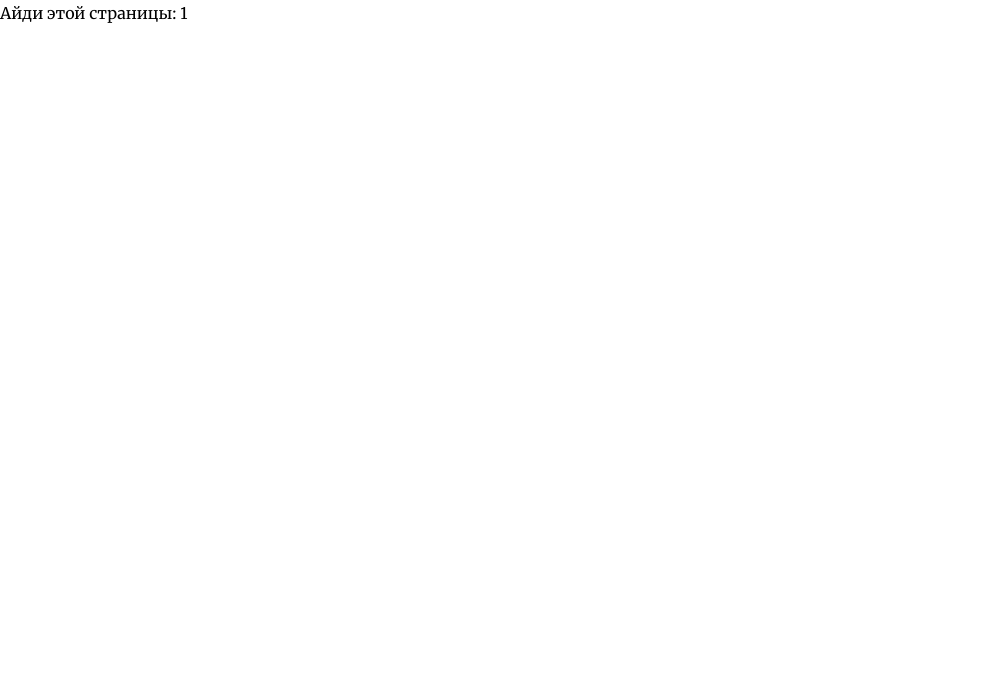
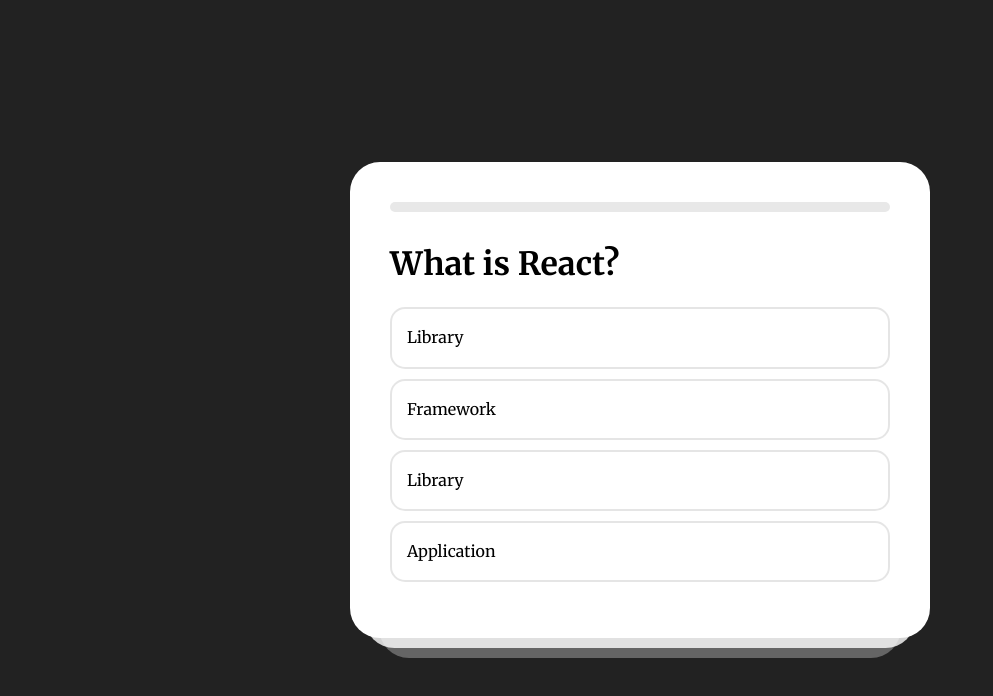
Before and after one commit to ZolloQ/historyrussia-app, a React (Vite) app: page /card/1/quiz in a window 1280 px wide. Shown: the top 696 px of the page, without its empty margins (0-993 px from the left). Built offline with nearby package versions, Linux system fonts and the light colour scheme.

Commit message:
Обновление Quiz

```diff
--- /dev/null
+++ b/src/components/Game/Game.module.scss
@@ -0,0 +1,62 @@
+.quiz{
+	.progress {
+		height: 10px;
+		border-radius: 30px;
+		background-color: rgb(232, 232, 232);
+		margin-bottom: 25px;
+		&__inner {
+			height: 100%;
+			border-radius: 30px;
+			width: 80%;
+			background: rgb(18, 231, 48);
+			transition: all 0.3s ease-in-out;
+			background: linear-gradient(90deg, rgba(18, 231, 48, 1) 0%, rgba(0, 212, 255, 1) 100%);
+		}
+	}
+	&:before,
+	&:after {
+		content: '';
+		display: block;
+		height: 50px;
+		border-bottom-left-radius: 30px;
+		border-bottom-right-radius: 30px;
+		position: absolute;
+		left: 50%;
+		transform: translateX(-50%);
+	}
+	&:before {
+		width: 95%;
+		bottom: -10px;
+		background-color: rgba(255, 255, 255, 0.8);
+		z-index: 0;
+	}
+
+	&:after {
+		width: 90%;
+		bottom: -20px;
+		background-color: rgba(255, 255, 255, 0.3);
+		z-index: 1;
+	}
+
+	h1 {
+		margin: 0;
+	}
+
+	ul {
+		list-style: none;
+		padding: 0;
+
+		li {
+			padding: 15px;
+			border: 2px solid rgba(0, 0, 0, 0.1);
+			border-radius: 15px;
+			margin-bottom: 10px;
+			cursor: pointer;
+			transition: all 0.1s ease-in-out;
+
+			&:hover {
+				border: 2px solid rgba(0, 0, 0, 0.3);
+			}
+		}
+	}
+}
--- /dev/null
+++ b/src/components/Game/Game.tsx
@@ -0,0 +1,28 @@
+// Game.tsx
+import type { Question } from '../../interfaces/Quiz.interfaces.ts'
+import styles from './Game.module.scss'
+
+function Game({ question, onClickVariant, step, totalQuestions }: {
+	question: Question;
+	onClickVariant: (index: number) => void;
+	step: number;
+	totalQuestions: number;
+}) {
+	return (
+		<div className={styles['quiz']}>
+			<div className={styles['progress']}>
+				<div style={{ width: `${Math.round((step * 100) / totalQuestions)}%` }} className={styles['progress__inner']}></div>
+			</div>
+			<h1>{question.title}</h1>
+			<ul>
+				{question.variants.map((text, index) => (
+					<li key={index} onClick={() => onClickVariant(index)}>
+						{text}
+					</li>
+				))}
+			</ul>
+		</div>
+	);
+}
+
+export default Game;
--- /dev/null
+++ b/src/components/Result/Result.module.scss
@@ -0,0 +1,24 @@
+.quiz {
+	.result {
+		text-align: center;
+
+		button {
+			font-weight: bold;
+			font-family: 'Nunito', sans-serif;
+			border-radius: 30px;
+			border: 0;
+			padding: 15px 30px;
+			font-size: 20px;
+			background-color: darken(#ff006e, 3%);
+			color: #fff;
+			margin-top: 20px;
+			cursor: pointer;
+		}
+		h2 {
+			margin-bottom: 0;
+		}
+		img {
+			width: 150px;
+		}
+	}
+}
--- /dev/null
+++ b/src/components/Result/Result.tsx
@@ -0,0 +1,19 @@
+import styles from "./Result.module.scss";
+
+function Result({ correct, totalQuestions }: { correct: number; totalQuestions: number }) {
+	const handleTryAgain = () => {
+		window.location.reload();
+	};
+
+	return (<div className={styles['quiz']}>
+
+		<div className={styles['result']}>
+			<img src="https://cdn-icons-png.flaticon.com/512/2278/2278992.png" alt="result icon" />
+			<h2>Вы ответили на {correct} из {totalQuestions} вопросов</h2>
+			<button onClick={handleTryAgain}>Try Again</button>
+		</div>
+		</div>
+		);
+}
+
+export default Result;
--- /dev/null
+++ b/src/interfaces/Quiz.interfaces.ts
@@ -0,0 +1,10 @@
+export interface Question {
+	title: string;
+	variants: string[];
+	correct: number;
+}
+
+export interface Card {
+	id: number;
+	questions: Question[];
+}
--- a/src/pages/Login/Login.module.css
+++ b/src/pages/Login/Login.module.css
@@ -53,6 +53,11 @@
   padding: 20px;
 }
 
+.roleOption {
+  display: flex;
+  align-items: center;
+}
+
 .role {
   color: white;
   font-size: 14px;
--- a/src/pages/Login/Login.module.scss
+++ b/src/pages/Login/Login.module.scss
@@ -54,6 +54,10 @@
 	padding: 20px;
 }
 
+.roleOption {
+	display: flex;
+	align-items: center;
+}
 .role{
 	color: white;
 	font-size: 14px;
--- a/src/pages/QuizPage/QuizPage.module.css
+++ b/src/pages/QuizPage/QuizPage.module.css
@@ -1,44 +1,17 @@
-/* quizPageStyles.css */
-.container {
-  max-width: 600px;
-  margin: 0 auto;
-  padding: 20px;
-  border: 1px solid #ccc;
-  border-radius: 5px;
+.quiz-page {
+  background-color: #222222;
+  display: flex;
+  align-items: center;
+  justify-content: center;
+  height: 100vh;
 }
 
-h2 {
-  text-align: center;
-}
-
-h3 {
-  margin-bottom: 10px;
-}
-
-ul {
-  list-style-type: none;
-  padding: 0;
-}
-
-li {
-  margin-bottom: 10px;
-}
-
-button {
-  padding: 10px 20px;
-  background-color: #007bff;
-  color: #fff;
-  border: none;
-  border-radius: 5px;
-  cursor: pointer;
-}
-
-button:hover {
-  background-color: #0056b3;
-}
-
-input[type=radio] {
-  margin-right: 5px;
+.quiz {
+  width: 500px;
+  border-radius: 30px;
+  padding: 40px;
+  background-color: #fff;
+  position: relative;
 }
 
 /*# sourceMappingURL=QuizPage.module.css.map */
--- a/src/pages/QuizPage/QuizPage.module.scss
+++ b/src/pages/QuizPage/QuizPage.module.scss
@@ -1,42 +1,14 @@
-/* quizPageStyles.css */
-.container {
-	max-width: 600px;
-	margin: 0 auto;
-	padding: 20px;
-	border: 1px solid #ccc;
-	border-radius: 5px;
+.quiz-page{
+	background-color: #222222;
+	display: flex;
+	align-items: center;
+	justify-content: center;
+	height: 100vh;
 }
-
-h2 {
-	text-align: center;
+.quiz {
+	width: 500px;
+	border-radius: 30px;
+	padding: 40px;
+	background-color: #fff;
+	position: relative;
 }
-
-h3 {
-	margin-bottom: 10px;
-}
-
-ul {
-	list-style-type: none;
-	padding: 0;
-}
-
-li {
-	margin-bottom: 10px;
-}
-
-button {
-	padding: 10px 20px;
-	background-color: #007bff;
-	color: #fff;
-	border: none;
-	border-radius: 5px;
-	cursor: pointer;
-}
-
-button:hover {
-	background-color: #0056b3;
-}
-
-input[type="radio"] {
-	margin-right: 5px;
-}
--- a/src/pages/QuizPage/QuizPage.tsx
+++ b/src/pages/QuizPage/QuizPage.tsx
@@ -1,11 +1,53 @@
-import { useParams } from 'react-router-dom'
+import { useState, useEffect } from "react";
+import { useParams } from "react-router-dom";
+import localCards from './localCards/localCards.ts'
+import styles from "./QuizPage.module.scss";
+import Game from '../../components/Game/Game.tsx'
+import Result from '../../components/Result/Result.tsx'
+import type { Card } from '../../interfaces/Quiz.interfaces.ts'
 
-const QuizPage = () => {
-	const {id} = useParams();
 
-	return <div>
-		Айди этой страницы: {id}
-	</div>
+function QuizPage() {
+	const { id } = useParams<{ id: string }>();
+	const [step, setStep] = useState(0);
+	const [corrects, setCorrect] = useState(0);
+	const [card, setCard] = useState<Card | null>(null);
+
+	useEffect(() => {
+		if (id !== undefined) {
+			const cardData = localCards[id];
+			if (cardData) {
+				setCard(cardData);
+			}
+		}
+	}, [id, localCards]);
+
+	const onClickVariant = (index: number) => {
+		const question = card?.questions[step];
+		if (question) {
+			if (index === question.correct) {
+				setCorrect(corrects + 1);
+			}
+			setStep(step + 1);
+		}
+	};
+
+	if (!card) return <div>Loading...</div>;
+
+	const questions = card.questions;
+	const question = questions[step];
+
+	return (
+		<div className={styles['quiz-page']}>
+			<div className={styles['quiz']}>
+				{step !== questions.length ? (
+					<Game step={step} question={question} onClickVariant={onClickVariant} totalQuestions={questions.length} />
+				) : (
+					<Result correct={corrects} totalQuestions={questions.length} />
+				)}
+			</div>
+		</div>
+	);
 }
 
-export default QuizPage
+export default QuizPage;
--- /dev/null
+++ b/src/pages/QuizPage/localCards/localCards.ts
@@ -0,0 +1,61 @@
+import type { Card } from '../../../interfaces/Quiz.interfaces.ts'
+
+const localCards: { [key: string]: Card } = {
+	"1": {
+		id: 1,
+		questions: [
+			{
+				title: "What is React?",
+				variants: ["Library", "Framework", "Library", "Application"],
+				correct: 0,
+			},
+			{
+				title: "What is React?",
+				variants: ["Library", "Framework", "Library", "Application"],
+				correct: 0,
+			},
+			{
+				title: "What is React?",
+				variants: ["Library", "Framework", "Library", "Application"],
+				correct: 0,
+			},
+			{
+				title: "What is a component?",
+				variants: ["Application", "Part of application or page", "I don't know"],
+				correct: 1,
+			},
+			{
+				title: "What is JSX?",
+				variants: ["Simple HTML", "Function", "HTML with JS code execution ability"],
+				correct: 2,
+			},
+			{
+				title: "What is JSX?",
+				variants: ["Simple HTML", "Function", "HTML with JS code execution ability"],
+				correct: 2,
+			}
+		]
+	},
+	"2": {
+		id: 2,
+		questions: [
+			{
+				title: "What is CSS?",
+				variants: ["Cascading Style Sheets", "Cascading Script Sheets", "Cool Style Sheets"],
+				correct: 0,
+			},
+			{
+				title: "What is HTML?",
+				variants: ["Hyper Text Markup Language", "Hyperlinks and Text Markup Language", "Home Tool Markup Language"],
+				correct: 0,
+			},
+			{
+				title: "What is JavaScript?",
+				variants: ["Programming Language", "Style Language", "Markup Language"],
+				correct: 0,
+			},
+		],
+	},
+};
+
+export default localCards;
```
Also changed, not shown: src/pages/Register/Register.tsx (+59 -18 lines), 2 other files (tests, documents, lock files or other folders).
